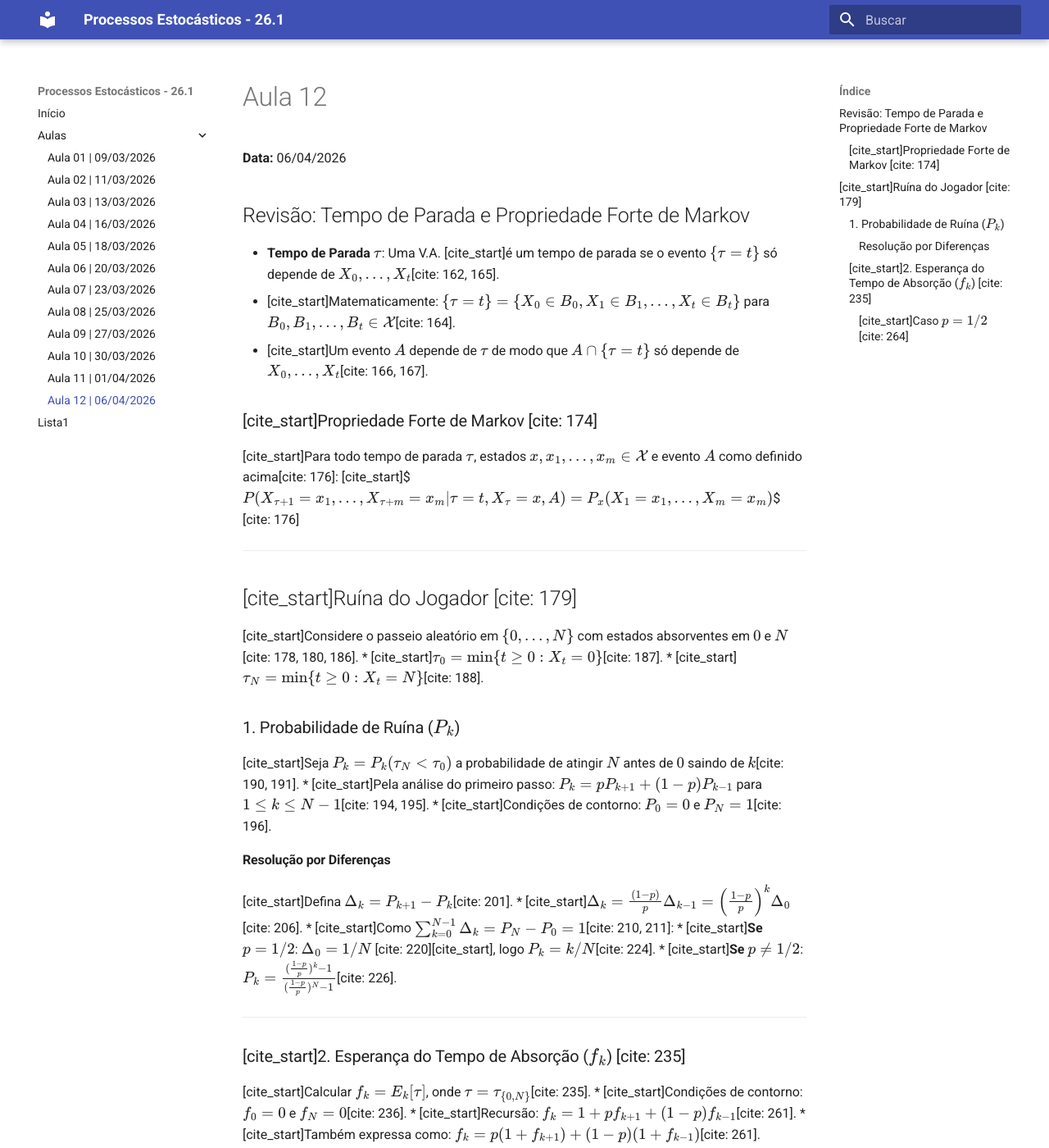
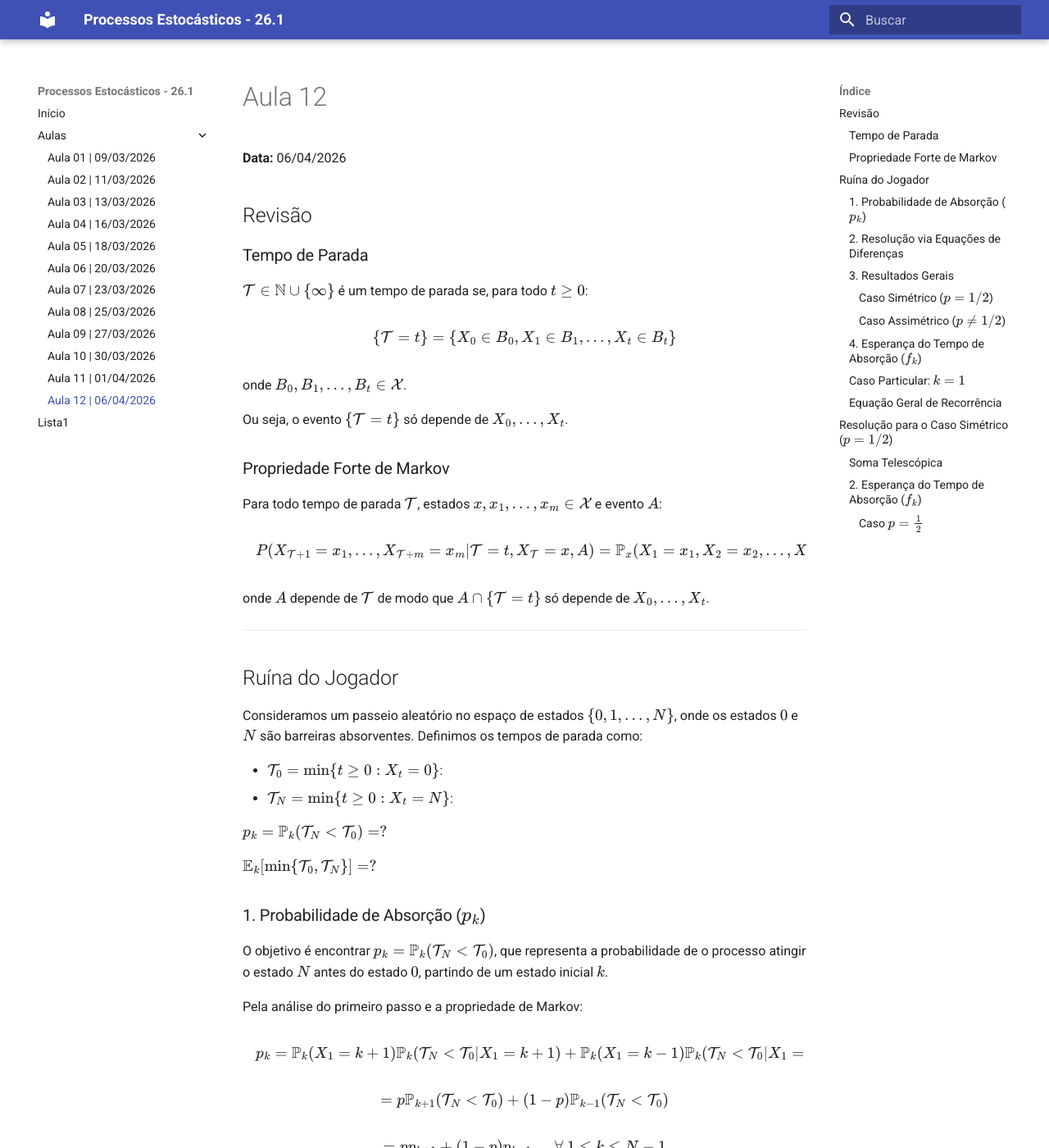
Before and after one commit to lcarlosazeredo/notas-estocasticos, an MkDocs documentation site: the page built from docs/aulas/Aula12.md, in a window 1280 px wide and 1400 px high. Shown: the whole window at 82% size. Built offline with MkDocs 1.6.1 and Material for MkDocs 9.7.7, drawn with Linux system fonts in a browser that asks for light colours; some of the changed text lies outside the part shown.

Commit message:
Atualizando Aula12

```diff
--- a/docs/aulas/Aula12.md
+++ b/docs/aulas/Aula12.md
@@ -2,47 +2,180 @@
 
 **Data:** 06/04/2026
 
-## Revisão: Tempo de Parada e Propriedade Forte de Markov
+## Revisão
 
-* **Tempo de Parada $\tau$**: Uma V.A. [cite_start]é um tempo de parada se o evento $\{\tau = t\}$ só depende de $X_0, \dots, X_t$[cite: 162, 165].
-* [cite_start]Matematicamente: $\{\tau = t\} = \{X_0 \in B_0, X_1 \in B_1, \dots, X_t \in B_t\}$ para $B_0, B_1, \dots, B_t \in \mathcal{X}$[cite: 164].
-* [cite_start]Um evento $A$ depende de $\tau$ de modo que $A \cap \{\tau = t\}$ só depende de $X_0, \dots, X_t$[cite: 166, 167].
+### Tempo de Parada
+$\mathcal{T} \in \mathbb{N} \cup \{ \infty \}$ é um tempo de parada se, para todo $t \ge 0$:
 
-### [cite_start]Propriedade Forte de Markov [cite: 174]
-[cite_start]Para todo tempo de parada $\tau$, estados $x, x_1, \dots, x_m \in \mathcal{X}$ e evento $A$ como definido acima[cite: 176]:
-[cite_start]$$P(X_{\tau+1}=x_1, \dots, X_{\tau+m}=x_m | \tau=t, X_\tau=x, A) = P_x(X_1=x_1, \dots, X_m=x_m)$$ [cite: 176]
+$$\{\mathcal{T} = t\} = \{X_0 \in B_0, X_1 \in B_1, \dots, X_t \in B_t\}$$
+
+onde $B_0, B_1, \dots, B_t \in \mathcal{X}$.
+
+Ou seja, o evento $\{\mathcal{T} = t\}$ só depende de $X_0, \dots, X_t$.
+
+
+### Propriedade Forte de Markov
+Para todo tempo de parada $\mathcal{T}$, estados $x, x_1, \dots, x_m \in \mathcal{X}$ e evento $A$:
+
+$$P(X_{\mathcal{T}+1} = x_1, \dots, X_{\mathcal{T}+m} = x_m | \mathcal{T} = t, X_\mathcal{T} = x, A) = \mathbb{P}_x(X_1 = x_1, X_2 = x_2, \dots, X_m = x_m)$$
+
+onde $A$ depende de $\mathcal{T}$ de modo que $A \cap \{\mathcal{T} = t\}$ só depende de $X_0, \dots, X_t$.
 
 ---
 
-## [cite_start]Ruína do Jogador [cite: 179]
+## Ruína do Jogador
 
-[cite_start]Considere o passeio aleatório em $\{0, \dots, N\}$ com estados absorventes em $0$ e $N$[cite: 178, 180, 186].
-* [cite_start]$\tau_0 = \min\{t \ge 0 : X_t = 0\}$[cite: 187].
-* [cite_start]$\tau_N = \min\{t \ge 0 : X_t = N\}$[cite: 188].
+Consideramos um passeio aleatório no espaço de estados $\{0, 1, \dots, N\}$, onde os estados $0$ e $N$ são barreiras absorventes. Definimos os tempos de parada como:
 
-### 1. Probabilidade de Ruína ($P_k$)
-[cite_start]Seja $P_k = P_k(\tau_N < \tau_0)$ a probabilidade de atingir $N$ antes de $0$ saindo de $k$[cite: 190, 191].
-* [cite_start]Pela análise do primeiro passo: $P_k = p P_{k+1} + (1-p) P_{k-1}$ para $1 \le k \le N-1$[cite: 194, 195].
-* [cite_start]Condições de contorno: $P_0 = 0$ e $P_N = 1$[cite: 196].
+* $\mathcal{T}_{0} = \min \{t \ge 0 : X_t = 0\}$:
+* $\mathcal{T}_N = \min \{t \ge 0 : X_t = N\}$:
 
-#### Resolução por Diferenças
-[cite_start]Defina $\Delta_k = P_{k+1} - P_k$[cite: 201].
-* [cite_start]$\Delta_k = \frac{(1-p)}{p} \Delta_{k-1} = \left(\frac{1-p}{p}\right)^k \Delta_0$[cite: 206].
-* [cite_start]Como $\sum_{k=0}^{N-1} \Delta_k = P_N - P_0 = 1$[cite: 210, 211]:
-    * [cite_start]**Se $p = 1/2$**: $\Delta_0 = 1/N$ [cite: 220][cite_start], logo $P_k = k/N$[cite: 224].
-    * [cite_start]**Se $p \ne 1/2$**: $P_k = \frac{(\frac{1-p}{p})^k - 1}{(\frac{1-p}{p})^N - 1}$[cite: 226].
+**$p_k = \mathbb{P}_k(\mathcal{T}_N < \mathcal{T}_0) = ?$**
+
+**$\mathbb{E}_k[\min \{\mathcal{T}_0, \mathcal{T}_N\}] = ?$**
+
+
+### 1. Probabilidade de Absorção ($p_k$)
+O objetivo é encontrar $p_k = \mathbb{P}_k(\mathcal{T}_N < \mathcal{T}_0)$, que representa a probabilidade de o processo atingir o estado $N$ antes do estado $0$, partindo de um estado inicial $k$.
+
+Pela análise do primeiro passo e a propriedade de Markov:
+
+$$p_k = \mathbb{P}_k(X_1 = k+1) \mathbb{P}_k(\mathcal{T}_N < \mathcal{T}_0 | X_1 = k+1) + \mathbb{P}_k(X_1 = k-1) \mathbb{P}_k(\mathcal{T}_N < \mathcal{T}_0 | X_1 = k-1)$$
+
+$$= p \mathbb{P}_{k+1}(\mathcal{T}_N < \mathcal{T}_0) + (1-p) \mathbb{P}_{k-1}(\mathcal{T}_N < \mathcal{T}_0)$$
+
+$$= p p_{k+1} + (1-p) p_{k-1}, \quad \forall \ 1 \le k \le N-1$$
+
+* $p_0 = 0$.
+* $p_N = 1$.
 
 ---
 
-### [cite_start]2. Esperança do Tempo de Absorção ($f_k$) [cite: 235]
-[cite_start]Calcular $f_k = E_k[\tau]$, onde $\tau = \tau_{\{0,N\}}$[cite: 235].
-* [cite_start]Condições de contorno: $f_0 = 0$ e $f_N = 0$[cite: 236].
-* [cite_start]Recursão: $f_k = 1 + p f_{k+1} + (1-p) f_{k-1}$[cite: 261].
-* [cite_start]Também expressa como: $f_k = p(1 + f_{k+1}) + (1-p)(1 + f_{k-1})$[cite: 261].
+### 2. Resolução via Equações de Diferenças
+Defina $\Delta_k = p_{k+1} - p_k$, $\quad 0 \le k \le N-1$.
 
-#### [cite_start]Caso $p = 1/2$ [cite: 264]
-[cite_start]Defina $\Delta_k = f_{k+1} - f_k$[cite: 263].
-* [cite_start]$\Delta_k = \Delta_{k-1} - 2$, ou $\Delta_{k-1} = \Delta_k + 2$[cite: 268].
-* [cite_start]Usando a soma telescópica $\sum_{k=0}^{N-1} \Delta_k = f_N - f_0 = 0$[cite: 272].
-* [cite_start]Resolvendo o sistema: $\Delta_N = -(N+1)$[cite: 276].
-* [cite_start]**Resultado Final**: $f_k = k(N-k)$[cite: 159].
+E note que:
+
+$$\Delta_k = p_{k+1} - (p p_{k+1} + (1-p) p_{k-1}) = (1-p)(p_{k+1} - p_{k-1}) = (1-p)(\Delta_k + \Delta_{k-1})$$
+
+$$\implies \Delta_k(1 - (1-p)) = (1-p) \Delta_{k-1} \implies p \Delta_k = (1-p) \Delta_{k-1}$$
+
+Obtemos a relação:
+
+$$\Delta_k = \frac{1-p}{p} \Delta_{k-1} = \left( \frac{1-p}{p} \right)^k \Delta_0$$
+
+Note também:
+
+$$\sum_{k=0}^{N-1} \Delta_k = \Delta_0 + \Delta_1 + \dots + \Delta_{N-1} = p_N - p_0 = 1$$
+
+Logo: $1 = \Delta_0 \sum_{k=0}^{N-1} \left( \frac{1-p}{p} \right)^k$
+
+---
+
+### 3. Resultados Gerais
+
+#### Caso Simétrico ($p = 1/2$)
+* $\Delta_0 = 1/N$.
+* $\Delta_k = \Delta_0 = 1/N, \quad \forall \ 0 \le k \le N-1$.
+* $p_k = \frac{k}{N}, \quad 0 \le k \le N$.
+* A probabilidade de ruína é $\mathbb{P}_k(\mathcal{T}_0 < \mathcal{T}_N) = 1 - \frac{k}{N} = \frac{N-k}{N}$.
+
+#### Caso Assimétrico ($p \neq 1/2$)
+* $p_k = \frac{\left( \frac{1-p}{p} \right)^k - 1}{\left( \frac{1-p}{p} \right)^N - 1}$.
+
+---
+
+**Nota:** Para variáveis aleatórias discretas não negativas, a esperança pode ser escrita em termos de sua cauda: $\mathbb{E}[X] = \sum_{x=0}^{\infty} \mathbb{P}(X > x) = \sum_{x=1}^{\infty} \mathbb{P}(X \ge x)$. [Verifique]
+
+---
+
+### 4. Esperança do Tempo de Absorção ($f_k$)
+
+[cite_start]**Objetivo:** Calcular $f_k = \mathbb{E}_k[\tau]$, onde $\tau = \tau_{\{0,N\}}$ é o tempo de absorção nos estados $\{0, N\}$[cite: 27].
+[cite_start]Para os estados absorventes, temos as condições de contorno[cite: 27]:
+* [cite_start]$f_0 = 0$ [cite: 27]
+* [cite_start]$f_N = 0$ [cite: 27]
+
+> [cite_start]**Exercício:** Verificar que para uma V.A. discreta não negativa $X$, a esperança pode ser escrita em termos de sua cauda[cite: 27]:
+> [cite_start]$$\mathbb{E}[X] = \sum_{x=0}^{\infty} \mathbb{P}(X > x) = \sum_{x=1}^{\infty} \mathbb{P}(X \ge x)$$ [cite: 27]
+
+[cite_start]Para $1 \le k \le N-1$[cite: 27]:
+[cite_start]$$f_k = \mathbb{E}_k[\tau] = \sum_{t=0}^{\infty} \mathbb{P}_k(\tau > t) = \mathbb{P}_k(\tau > 0) + \sum_{t=1}^{\infty} \mathbb{P}_k(\tau > t)$$ [cite: 27]
+[cite_start]Sabendo que $\mathbb{P}_k(\tau > 0) = 1$ [cite: 27][cite_start], analisamos para $t \ge 1$ usando a probabilidade total em relação ao primeiro passo[cite: 27]:
+[cite_start]$$\mathbb{P}_k(\tau > t) = \mathbb{P}_k(X_1 = k-1)\mathbb{P}_k(E_t | X_1 = k-1) + \mathbb{P}_k(X_1 = k+1)\mathbb{P}_k(E_t | X_1 = k+1)$$ [cite: 27]
+[cite_start]Onde $E_t$ representa o evento do processo não ser absorvido até o tempo $t$[cite: 27].
+
+### Caso Particular: $k=1$
+[cite_start]Para $t \ge 1$, e considerando que o estado $0$ é absorvente ($\mathbb{P}_1(E_t | X_1 = 0) = 0$)[cite: 28]:
+[cite_start]$$\mathbb{P}_1(\tau > t) = p \mathbb{P}_1(X_2 \notin \{0,N\}, \dots, X_t \notin \{0,N\} | X_1 = 2)$$ [cite: 28]
+[cite_start]Pela **Propriedade Forte de Markov**, isso se reduz a[cite: 28]:
+[cite_start]$$\mathbb{P}_1(\tau > t) = p \mathbb{P}_2(\tau > t-1)$$ [cite: 28]
+
+[cite_start]Assim, a esperança em $k=1$ resulta em[cite: 28]:
+[cite_start]$$f_1 = 1 + p \mathbb{E}_2[\tau] = 1 + p f_2$$ [cite: 28]
+[cite_start]Que também pode ser escrita como $f_1 = p(1 + f_2) + (1-p)(1 + f_0)$[cite: 28].
+
+### Equação Geral de Recorrência
+[cite_start]De modo geral, para $1 \le k \le N-1$[cite: 29]:
+[cite_start]$$f_k = p(1 + f_{k+1}) + (1-p)(1 + f_{k-1}) = 1 + p f_{k+1} + (1-p) f_{k-1}$$ [cite: 29]
+
+---
+
+## Resolução para o Caso Simétrico ($p = 1/2$)
+
+[cite_start]Definimos a diferença $\Delta_k = f_{k+1} - f_k$ para $0 \le k \le N-1$[cite: 29].
+[cite_start]Substituindo $p = 1/2$ na equação geral[cite: 29]:
+[cite_start]$$f_k = 1 + \frac{1}{2} f_{k+1} + \frac{1}{2} f_{k-1} \implies \Delta_k = \Delta_{k-1} - 2$$ [cite: 29]
+[cite_start]Ou seja, $\Delta_{k-1} = \Delta_k + 2$[cite: 29].
+
+### Soma Telescópica
+[cite_start]Utilizando a propriedade da soma telescópica e as condições de contorno[cite: 30]:
+[cite_start]$$\sum_{k=0}^{N-1} \Delta_k = f_N - f_0 = 0$$ [cite: 30]
+
+[cite_start]Iterando as diferenças a partir de $\Delta_N$[cite: 30]:
+* [cite_start]$\Delta_{N-1} = \Delta_N + 2$ [cite: 30]
+* [cite_start]$\Delta_{N-2} = \Delta_N + 2 \cdot 2$ [cite: 30]
+* [cite_start]$\Delta_k = \Delta_N + 2(N-k)$ [cite: 30]
+
+[cite_start]Substituindo na soma[cite: 30]:
+[cite_start]$$\sum_{k=0}^{N-1} (\Delta_N + 2(N-k)) = N \Delta_N + 2 \sum_{k=1}^{N} k = 0$$ [cite: 30]
+[cite_start]$$N \Delta_N + 2 \frac{N(N+1)}{2} = N(\Delta_N + N + 1) = 0$$ [cite: 30]
+[cite_start]$\implies \Delta_N = -(N+1)$[cite: 30].
+
+[cite_start]**Resultado Final:** Através da integração das diferenças, obtemos $f_k = k(N-k)$[cite: 30].
+
+
+
+
+
+
+
+
+
+
+
+---
+
+xxx
+
+
+
+---
+
+### 2. Esperança do Tempo de Absorção ($f_k$)
+[cite_start]**Objetivo:** Calcular $f_k = \mathbb{E}_k[\mathcal{T}]$, onde $\mathcal{T} = \mathcal{T}_{\{0,N\}}$. [cite: 27]
+[cite_start]Sabemos que $f_0 = 0$ e $f_N = 0$. [cite: 27]
+
+[cite_start]Para $1 \le k \le N-1$: [cite: 27]
+[cite_start]$$f_k = \mathbb{E}_k[\mathcal{T}] = \sum_{t=0}^{\infty} \mathbb{P}_k(\mathcal{T} > t) = \mathbb{P}_k(\mathcal{T} > 0) + \sum_{t=1}^{\infty} \mathbb{P}_k(\mathcal{T} > t)$$ [cite: 27]
+[cite_start]Pela análise do primeiro passo: [cite: 28, 29]
+[cite_start]$$f_k = p(1 + f_{k+1}) + (1-p)(1 + f_{k-1}) = 1 + p f_{k+1} + (1-p) f_{k-1}$$ [cite: 29]
+
+#### Caso $p = \frac{1}{2}$
+[cite_start]Defina $\Delta_k = f_{k+1} - f_k$ para $0 \le k \le N-1$. [cite: 29]
+[cite_start]$\implies \Delta_k = \Delta_{k-1} - 2 \iff \Delta_{k-1} = \Delta_k + 2$ [cite: 29]
+
+[cite_start]Usando a soma telescópica $\sum_{k=0}^{N-1} \Delta_k = f_N - f_0 = 0$: [cite: 30]
+[cite_start]$$N \Delta_N + 2 \frac{N(N+1)}{2} = 0 \implies \Delta_N = -(N+1)$$ [cite: 30]
+
+[cite_start]Resultando na fórmula final: $f_k = k(N-k)$. [cite: 30]
```
